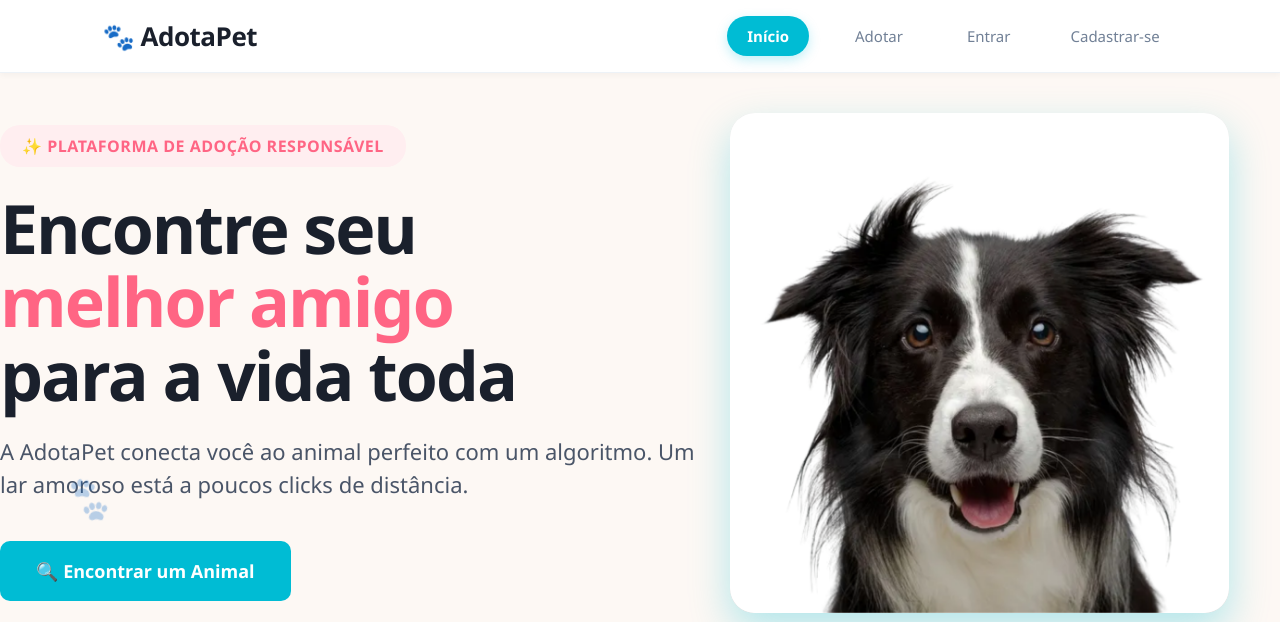
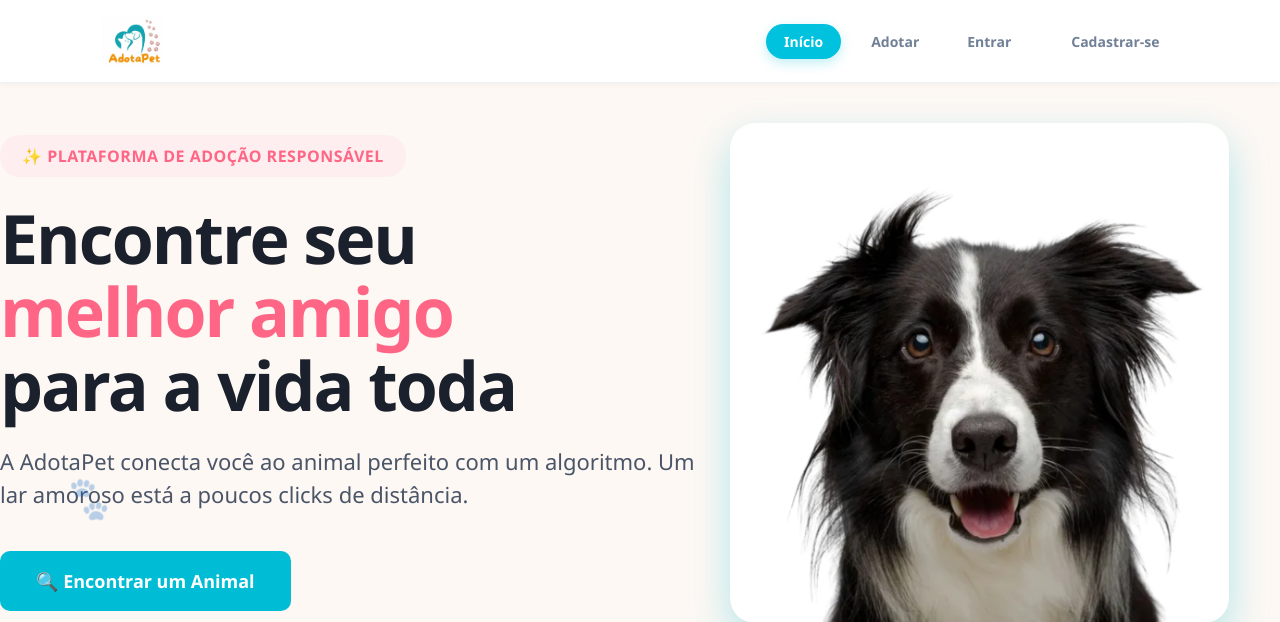
Before and after one commit to ClaraHenck/Projeto_Adotapet, a PHP site: page / in a window 1280 px wide. Shown: the top 622 px of the page. Run offline with PHP 8.4, Linux system fonts and the light colour scheme.

Commit message:
enviando uma versão praticamente finalizada

```diff
--- a/adotar.php
+++ b/adotar.php
@@ -200,7 +200,9 @@ $total = count($animais);
 
     <header class="navbar">
       <div class="left-brand-box">
-        <div class="logo">🐾 AdotaPet</div>
+        <a href="index.php" class="logo-link" style="text-decoration: none; display: flex; align-items: center;">
+            <img src="./img/logo_adotapet.jpg" alt="AdotaPet" class="navbar-logo-img">
+        </a>
       </div>
 
       <nav class="menu" id="menu-navegacao">
--- a/cadastroAnimal.php
+++ b/cadastroAnimal.php
@@ -75,9 +75,11 @@ if ($_SERVER['REQUEST_METHOD'] === 'POST') {
 <body>
 
     <header>
-        <a href="index.php" class="logo">
-            🐾 <span>Adota</span>Pet
+        <div class="left-brand-box">
+        <a href="index.php" class="logo-link" style="text-decoration: none; display: flex; align-items: center;">
+            <img src="./img/logo_adotapet.jpg" alt="AdotaPet" class="navbar-logo-img">
         </a>
+      </div>
         <nav>
             <a href="index.php" class="active">Início</a>
             <a href="#">Mapa</a>
--- a/candidaturas.php
+++ b/candidaturas.php
@@ -71,7 +71,11 @@ $labelPerfil = (isset($_SESSION['pode_cadastrar']) && $_SESSION['pode_cadastrar'
 
     <!-- NAVBAR -->
     <header class="navbar">
-      <a href="index.php" class="logo">🐾 AdotaPet</a>
+      <div class="left-brand-box">
+        <a href="index.php" class="logo-link" style="text-decoration: none; display: flex; align-items: center;">
+            <img src="./img/logo_adotapet.jpg" alt="AdotaPet" class="navbar-logo-img">
+        </a>
+      </div>
 
       <nav class="menu" id="menu-navegacao">
         <a href="index.php">Início</a>
--- a/guia_ong.php
+++ b/guia_ong.php
@@ -121,8 +121,10 @@ if (!$logado || $tipoUsuario !== "ong") {
   ========================= -->
   <header class="navbar relative z-50">
     <div class="left-brand-box">
-        <a href="index.php" class="logo" style="text-decoration: none;">🐾 AdotaPet</a>
-    </div>
+        <a href="index.php" class="logo-link" style="text-decoration: none; display: flex; align-items: center;">
+            <img src="./img/logo_adotapet.jpg" alt="AdotaPet" class="navbar-logo-img">
+        </a>
+      </div>
 
     <nav class="menu" id="menu-navegacao">
         <a href="index.php" class="active">Início</a>
--- a/index.css
+++ b/index.css
@@ -70,42 +70,6 @@ body::after {
     }
 }
 
-/* =================================
-   NAVEGAÇÃO / CABEÇALHO
-================================= */
-
-.logo {
-    font-size: 26px;
-    font-weight: 800;
-    color: #1a202c;
-    letter-spacing: -0.5px;
-}
-
-.menu {
-    display: flex;
-    align-items: center;
-    gap: 28px;
-}
-
-.menu a {
-    text-decoration: none;
-    font-size: 15px;
-    font-weight: 500;
-    color: #718096;
-    transition: color 0.2s ease;
-}
-
-.menu a:hover {
-    color: #00bcd4;
-}
-
-.menu a.active {
-    color: #ffffff;
-    background-color: #00bcd4;
-    padding: 10px 20px;
-    border-radius: 20px;
-    font-weight: 600;
-}
 
 /* =================================
    HERO / ÁREA PRINCIPAL (TEXTO MAIOR E À ESQUERDA)
--- a/index.php
+++ b/index.php
@@ -72,7 +72,7 @@ if ($logado) {
             display: inline-flex;
             align-items: center;
             gap: 6px;
-            color: #e94d61 !important;
+
             font-weight: 600 !important;
             text-decoration: none;
             transition: all 0.2s ease;
@@ -127,16 +127,17 @@ if ($logado) {
 </head>
 
 <body>
-
     <header class="navbar">
-      <div class="left-brand-box">
-        <a href="index.php" class="logo" style="text-decoration: none;">🐾 AdotaPet</a>
+     <div class="left-brand-box">
+        <a href="index.php" class="logo-link" style="text-decoration: none; display: flex; align-items: center;">
+            <img src="./img/logo_adotapet.jpg" alt="AdotaPet" class="navbar-logo-img">
+        </a>
       </div>
 
       <nav class="menu" id="menu-navegacao">
         <a href="index.php" class="active">Início</a>
 
-        <?php if ($logado &&$tipoUsuario === "ong"): ?>
+        <?php if ($logado && $tipoUsuario === "ong"): ?>
           <a href="meus_animais.php" id="link-meus-animais">Meus Animais</a>
         <?php endif; ?>
 
@@ -155,7 +156,7 @@ if ($logado) {
         <?php endif; ?>
 
         <!-- PÓS-ADOÇÃO (SOMENTE PARA ADOTANTES LOGADOS) -->
-        <?php if ($logado &&$tipoUsuario === "adotante"): ?>
+        <?php if ($logado && $tipoUsuario === "adotante"): ?>
             <a href="pos_adocao.php" id="link-pos-adocao" class="link-pos-adocao" title="Guia de Pós-Adoção">
                 🐾 Pós-Adoção
             </a>
@@ -164,7 +165,7 @@ if ($logado) {
         <div id="area-usuario-nav" style="display: flex; align-items: center; gap: 24px;">
             <?php if (!$logado): ?>
                 <a href="../projeto_adotapet/login/login.php" class="btn-nav-login">Entrar</a>
-                <a href="../projeto_adotapet/login/login.php" class="btn-nav-cadastro">Cadastrar-se</a>
+                <a href="../projeto_adotapet/login/cadastrar.php" class="btn-nav-cadastro">Cadastrar-se</a>
             <?php else: ?>
                 <?php
                     $linkHref = ($tipoUsuario === "ong") ? "minha_ong.php" : "meu_perfil.php";
@@ -177,7 +178,9 @@ if ($logado) {
             <?php endif; ?>
         </div>
       </nav>
-    </header>
+</header>
+
+
 
     <!-- =========================
          CONTEÚDO PRINCIPAL
--- a/mapa.php
+++ b/mapa.php
@@ -18,8 +18,10 @@ if (session_status() === PHP_SESSION_NONE) {
 
     <header class="navbar">
         <div class="left-brand-box">
-            <div class="logo">🐾 AdotaPet</div>
-        </div>
+        <a href="index.php" class="logo-link" style="text-decoration: none; display: flex; align-items: center;">
+            <img src="./img/logo_adotapet.jpg" alt="AdotaPet" class="navbar-logo-img">
+        </a>
+      </div>
         <nav class="menu" id="menu-navegacao">
             <a href="index.php">Início</a>
             <a href="adotar.php">Adotar</a>
--- a/meu_perfil.php
+++ b/meu_perfil.php
@@ -182,7 +182,11 @@ $biografia_valor = $usuario['biografia'] ?? '';
 
     <!-- NAVBAR PADRONIZADA -->
     <header class="navbar">
-        <a href="index.php" class="logo">🐾 AdotaPet</a>
+        <div class="left-brand-box">
+        <a href="index.php" class="logo-link" style="text-decoration: none; display: flex; align-items: center;">
+            <img src="./img/logo_adotapet.jpg" alt="AdotaPet" class="navbar-logo-img">
+        </a>
+      </div>
         <nav class="menu">
             <a href="index.php">Início</a>
             <a href="adotar.php">Adotar</a>
--- a/meus_animais.php
+++ b/meus_animais.php
@@ -23,7 +23,11 @@ $animais = $stmt->fetchAll();
 
     <!-- NAVBAR PADRONIZADA -->
     <header class="navbar">
-        <a href="index.php" class="logo">🐾 AdotaPet</a>
+        <div class="left-brand-box">
+        <a href="index.php" class="logo-link" style="text-decoration: none; display: flex; align-items: center;">
+            <img src="./img/logo_adotapet.jpg" alt="AdotaPet" class="navbar-logo-img">
+        </a>
+      </div>
         <nav class="menu">
             <a href="index.php">Início</a>
             <a href="meus_animais.php" class="active">Meus Animais</a>
--- a/navbar.css
+++ b/navbar.css
@@ -105,3 +105,32 @@
 .btn-logout:hover {
     background-color: #FFF5F5;
 }
+
+/* Estilização e Alinhamento da Logo na Navbar */
+.left-brand-box {
+    display: flex;
+    align-items: center;
+}
+
+.left-brand-box {
+    display: flex;
+    align-items: center;
+}
+
+.logo-link {
+    display: inline-flex;
+    align-items: center;
+    text-decoration: none;
+}
+
+/* 🟢 Aumentando a altura da logo */
+.navbar-logo-img {
+    height: 50px;             /* Alterado de 48px para 70px (ou teste 65px/80px) */
+    width: auto;              /* Preserva a proporção da imagem */
+    object-fit: contain;
+    transition: transform 0.2s ease;
+}
+
+.navbar-logo-img:hover {
+    transform: scale(1.04);
+}
--- a/perfil_ong.php
+++ b/perfil_ong.php
@@ -272,7 +272,11 @@ $descricaoOng = $ong['descricao'] ?? $ong['sobre'] ?? $ong['biografia'] ?? '';
 
     <!-- NAVBAR PADRONIZADA -->
     <header class="navbar">
-      <a href="index.php" class="logo">🐾 AdotaPet</a>
+      <div class="left-brand-box">
+        <a href="index.php" class="logo-link" style="text-decoration: none; display: flex; align-items: center;">
+            <img src="./img/logo_adotapet.jpg" alt="AdotaPet" class="navbar-logo-img">
+        </a>
+      </div>
 
       <nav class="menu" id="menu-navegacao">
         <a href="index.php">Início</a>
--- a/pos_adocao.php
+++ b/pos_adocao.php
@@ -475,8 +475,10 @@ if (!$logado || $tipoUsuario !== "adotante") {
 <header class="navbar">
 
     <div class="left-brand-box">
-        <a href="index.php" class="logo" style="text-decoration: none;">🐾 AdotaPet</a>
-    </div>
+        <a href="index.php" class="logo-link" style="text-decoration: none; display: flex; align-items: center;">
+            <img src="./img/logo_adotapet.jpg" alt="AdotaPet" class="navbar-logo-img">
+        </a>
+      </div>
 
     <nav class="menu" id="menu-navegacao">
         <a href="index.php">Início</a>
```
Also changed, not shown: cadastrar_animal.php (+6 -2 lines), candidaturas_recebidas.php (+6 -2 lines), detalhes.php (+5 -4 lines), login/cadastrar.php (+11 -11 lines), minha_ong.css (+24 -0 lines), minha_ong.php (+8 -5 lines), script.js (added, +19 -0 lines), img/logo_adotapet.jpg (added).
